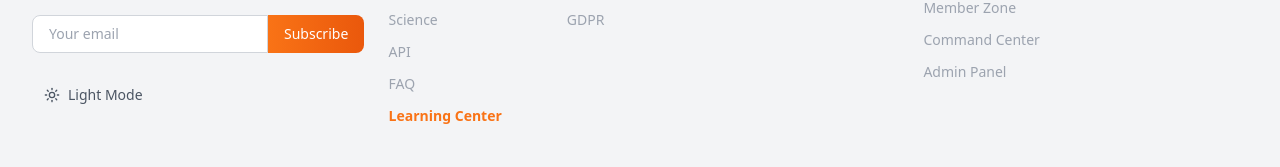
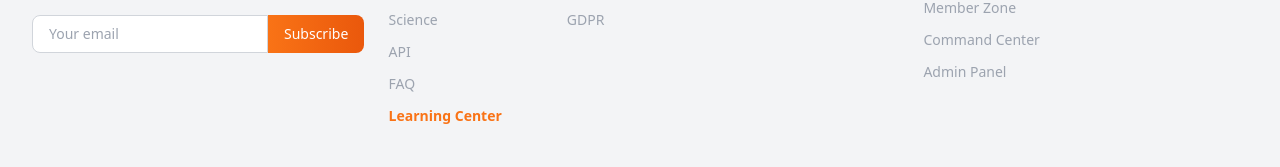
Before and after one commit to mkof14/project-bmcore, a React (Vite) app: page / in a window 1280 px wide. Shown: the part 4443-4610 px from the top of the page. Built offline with nearby package versions, Linux system fonts and the light colour scheme; no server answers.

Commit message:
Hide footer dark mode toggle

```diff
--- a/src/components/Footer.tsx
+++ b/src/components/Footer.tsx
@@ -86,11 +86,11 @@ export default function Footer({ onNavigate }: FooterProps) {
 
             <div className="flex items-center space-x-4 mb-4">
               <button
-                onClick={toggleTheme}
-                className="flex items-center space-x-2 px-3 py-2 rounded-md text-sm text-gray-600 dark:text-gray-400 hover:bg-gray-200 dark:hover:bg-gray-800 hover:text-gray-900 dark:hover:text-white transition-colors"
+
+                className="hidden"
               >
-                {theme === 'light' ? <Moon className="h-4 w-4" /> : <Sun className="h-4 w-4" />}
-                <span>{theme === 'light' ? 'Dark' : 'Light'} Mode</span>
+
+                <span>Dark mode</span>
               </button>
             </div>
 
```
